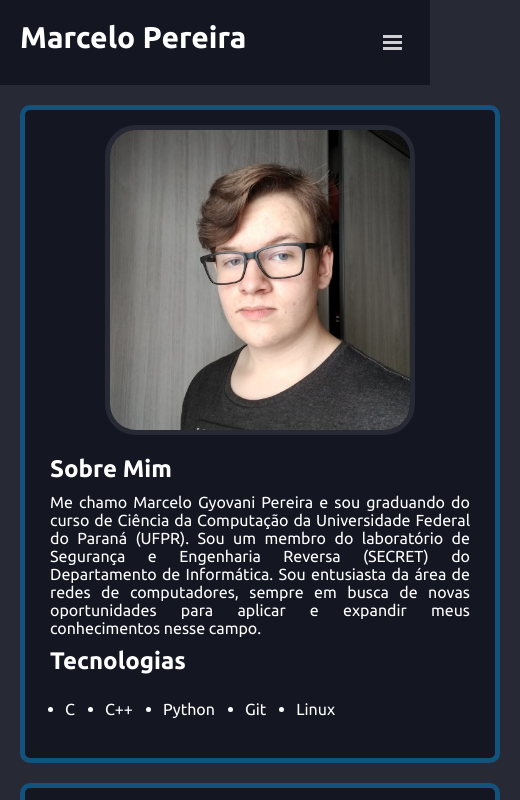
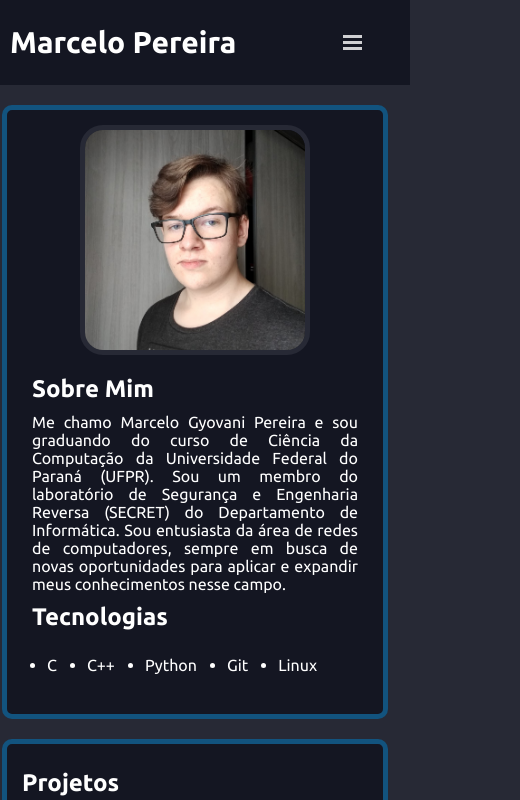
Before and after one commit to marzelop/portfolio, a plain HTML site: page index.html in a window 390 px wide. Shown: the top 800 px of the page, 520 px wide, since content can reach past the window. Drawn offline with Linux system fonts and the light colour scheme.

Commit message:
Fix header and footer on mobile

```diff
--- a/styles/main.css
+++ b/styles/main.css
@@ -31,18 +31,25 @@ header {
 	background-color: var(--color1);
 	flex-direction: row;
 	justify-content: space-between;
-	padding: 20px;
+	align-items: center;
+	padding: 10px;
+	padding: auto;
 	position: sticky;
 	width: 100%;
 }
 
 header h1 {
 	font-size: 30px;
+	margin: 0;
 }
 
 header, footer {
 	margin-left: 0;
 	margin-right: 0;
+}
+
+#nav-menu {
+	margin: 10px 30px;
 }
 
 #nav-menu .dropdown .dropdown-btn {
@@ -94,12 +101,11 @@ main {
 	display: flex;
 	align-items: baseline;
 	flex-flow: column;
-	margin: 0 auto;
+	margin: 10px auto;
 	width: 70vw;
 	max-width: 1000px;
-	min-width: 500px;
+	min-width: 300px;
 	background-color: var(--color2);
-	padding: 10px;
 }
 
 section {
@@ -110,7 +116,7 @@ section {
 	border: 5px solid var(--color5);
 	border-radius: 10px;
 	padding: 15px;
-	margin: 10px;
+	margin: 10px auto;
 	text-align: justify;
 }
 
@@ -134,8 +140,8 @@ section {
 #profile-photo {
 	border: 5px solid var(--color2);
 	border-radius: 10%;
-	max-width: 300px;
-	max-height: 300px;
+	max-width: 280px;
+	max-height: 280px;
 }
 
 .project-info {
@@ -253,7 +259,27 @@ footer {
 }
 
 @media screen and (max-width: 700px) {
+	main {
+		width: auto;
+		margin-left: 2px;
+		margin-right: 2px;
+	}
+
 	#NIEPx img {
 		width: 250px;
 	}
 }
+
+@media screen and (max-width: 500px) {
+	#profile-photo {
+		width: 220px;
+	}
+
+	#project-selector, #projects {
+		flex-direction: column;
+	}
+
+	#NIEPx img {
+		width: 250px;
+	}
+}
```
